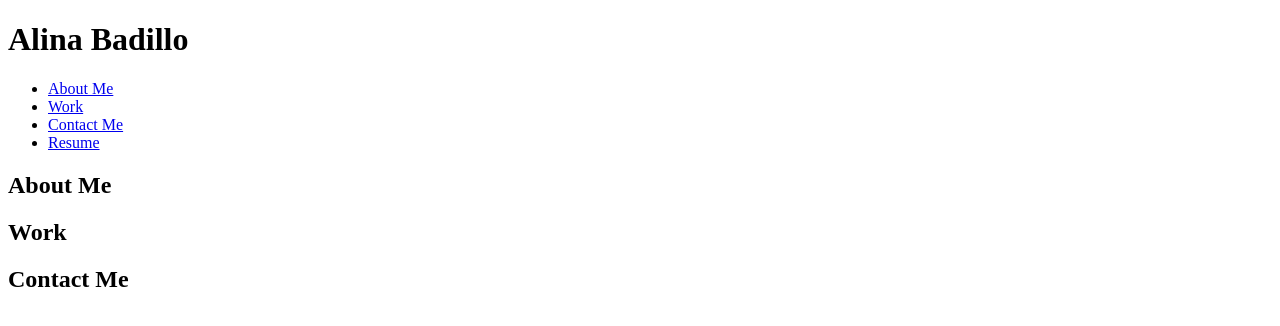
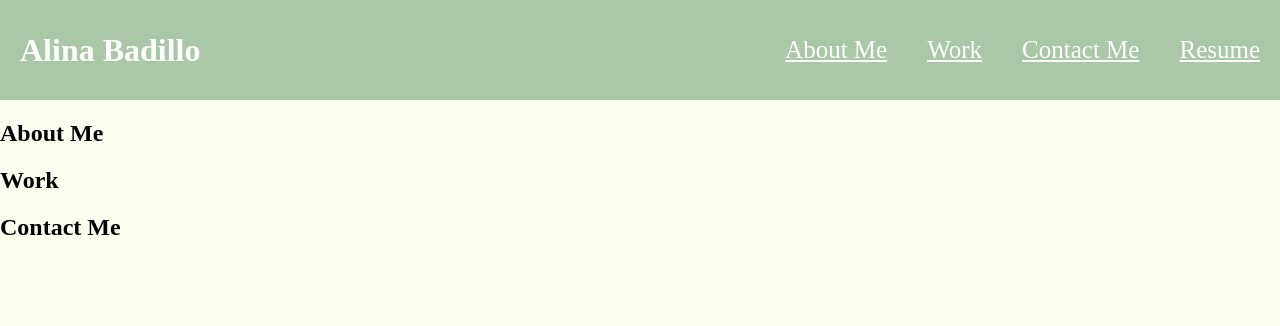
Before and after one commit to AlinaB108/alinab-personal-portfolio, a plain HTML site: page index.html in a window 1280 px wide. Drawn offline with Linux system fonts and the light colour scheme.

Commit message:
Added information in the header and added some styling to the page

```diff
--- a/assets/style.css
+++ b/assets/style.css
@@ -0,0 +1,40 @@
+body {
+  margin: 0;
+  background-color: #fbffef;
+}
+/* Set margin:0 to remove default margin on the page */
+
+/* Header */
+header {
+  display: flex;
+  justify-content: space-between;
+  align-items: center;
+  text-align: center;
+  background-color: #AAC8A7;
+  color: #fff;
+}
+/* Added flexbox container to make it responsive and to place the element on the left and right sides of the page (for that justify-content:space between was added */
+/* Added align-items:center to align h1 with nav elements */
+
+nav ul {
+  display: flex;
+  list-style-type: none;
+  flex-wrap: wrap;
+}
+/* Added list-style-type: none; to remove bullet points from unordered list */
+/* Added flex-wrap: wrap; to make it responsive on smaller screens*/
+
+nav a {
+  color: #fff;
+  text-decoration: underline;
+}
+
+li {
+  font-size: 25px;
+  padding: 20px;
+}
+
+h1 {
+  margin: 20px;
+}
+/* Header */
--- a/index.html
+++ b/index.html
@@ -3,7 +3,8 @@
 <head>
   <meta charset="UTF-8">
   <meta name="viewport" content="width=device-width, initial-scale=1.0">
-  <title>Document</title>
+  <link rel="stylesheet" href="assets/style.css">
+  <title>AlinaB Portfolio🌿</title>
 </head>
 <body>
   <header>
```
Also changed, not shown: assets/images/first-application.jpg (added), assets/images/portfolio-photo.jpg (added).
